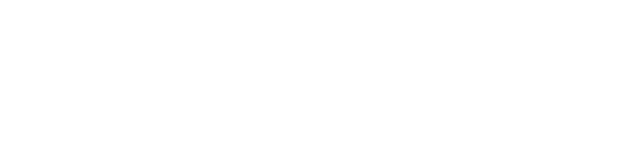
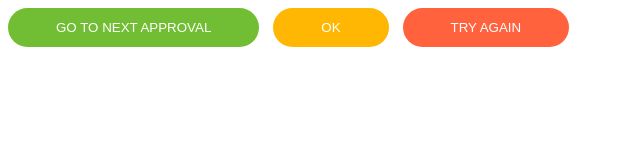
Before and after one commit to andytrung195/html-css-practice, a plain HTML site: page index.html in a window 1280 px wide. Shown: the whole page, without its empty margins (0-640 px from the left). Drawn offline with Linux system fonts and the light colour scheme.

Commit message:
new code

```diff
--- a/index.html
+++ b/index.html
@@ -0,0 +1,16 @@
+<!DOCTYPE html>
+<html lang="en">
+<head>
+    <meta charset="UTF-8">
+    <meta name="viewport" content="width=device-width, initial-scale=1.0">
+    <title>Document</title>
+    <link rel="stylesheet" href="./style.css">
+</head>
+<body>
+    <div>
+        <button class="btn btn--success">GO TO NEXT APPROVAL</button>
+        <button class="btn btn--warn">OK</button>
+        <button class="btn btn--danger">TRY AGAIN</button>
+    </div>
+</body>
+</html>
--- /dev/null
+++ b/style.css
@@ -0,0 +1,34 @@
+body > div {
+  margin: auto;
+}
+
+/** Block*/
+.btn {
+  display: inline-block;
+  text-decoration: none;
+  background-color: transparent;
+  border: none;
+  outline: none;
+  color: #fff;
+  padding: 12px 48px;
+  border-radius: 50px;
+
+  cursor: pointer;
+  transition: opacity 0.2s linear;
+}
+.btn + .btn{
+  margin-left: 10px;
+}
+.btn--success {
+  background-color: #71be34;
+}
+.btn--warn {
+  background-color: #ffb703;
+}
+.btn--danger {
+  background-color: #ff623d;
+}
+
+.btn:hover{
+  opacity: 0.8;
+}
```
Also changed, not shown: project1/assets/css/main.css (+19 -0 lines), project1/index.html (+10 -1 lines), project1/assets/img/appstore.png (added), project1/assets/img/googleplay.png (added), 1 other file.
